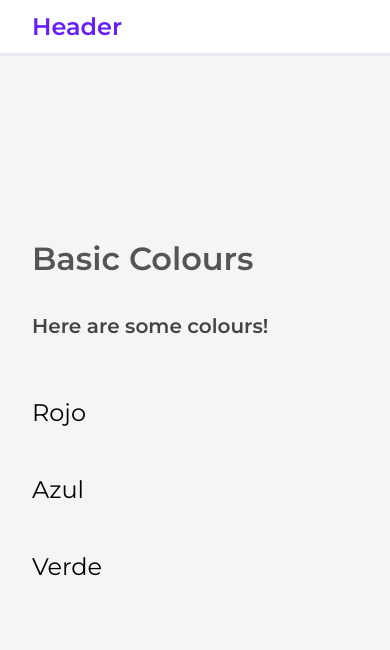
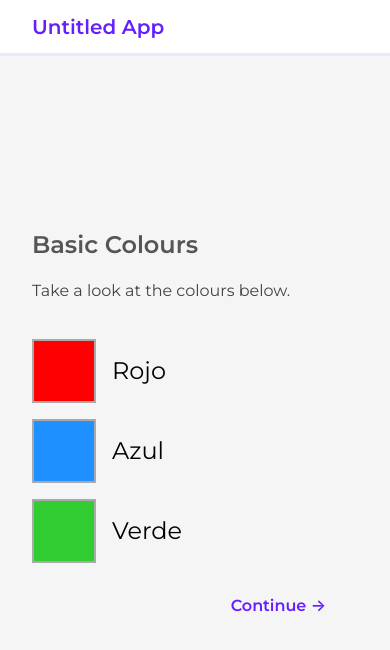
Before and after one commit to erinfm/language-app-react, a React (Create React App) app: page / in a window 390 px wide. Shown: the top 650 px of the page. Built offline with nearby package versions, Linux system fonts and the light colour scheme.

Commit message:
Round 1 layout displaying correctly on desktop and mobile

```diff
--- a/src/components/Header.js
+++ b/src/components/Header.js
@@ -22,12 +22,16 @@ function Header() {
     &:hover {
       color: #5c1cea;
     }
+
+    @media (max-width: 700px) {
+      font-size: 1.25rem;
+    }
   `;
 
   return (
     <>
       <NavBar>
-        <Title>Header</Title>
+        <Title>Untitled App</Title>
       </NavBar>
     </>
   );
--- a/src/components/Quiz.js
+++ b/src/components/Quiz.js
@@ -6,7 +6,7 @@ function Quiz() {
     display: flex;
     flex-direction: column;
     justify-content: center;
-    padding: 2rem 10rem;
+    padding: 2rem 12rem;
     background: #f5f5f5;
     height: calc(100vh - 3.5rem);
 
@@ -21,12 +21,22 @@ function Quiz() {
     font-weight: 600;
     color: #555;
     margin-bottom: 2rem;
+
+    @media (max-width: 700px) {
+      font-size: 1.5rem;
+      margin-bottom: 1rem;
+    }
   `;
 
   const Subtitle = styled(Title)`
     color: #444;
     font-size: 1.25rem;
     line-height: 2rem;
+    font-weight: 400;
+
+    @media (max-width: 700px) {
+      font-size: 1rem;
+    }
   `;
 
   const Button = styled.button`
@@ -43,11 +53,6 @@ function Quiz() {
     &:hover {
       background: #5c1cea;
     }
-
-    // // Margin keeps elements vertically centered on mobile devices
-    // @media (max-width: 700px) {
-    //   margin-bottom: 3.5rem;
-    // }
   `;
 
   const TopicList = styled.div`
@@ -82,21 +87,61 @@ function Quiz() {
     background: lightblue;
   `;
 
-  const VocabBlock = styled.div`
+  const VocabContainer = styled.div`
     display: flex;
-    font-size: 2rem;
+    width: 600px;
+    justify-content: space-between;
 
     @media (max-width: 700px) {
       flex-direction: column;
-      font-size: 1.5rem;
+      width: 100%;
+    }
+  `;
+
+  const VocabBlock = styled.div`
+    display: flex;
+    flex-direction: column;
+
+    @media (max-width: 700px) {
+      flex-direction: row;
+    }
+  `;
+
+  // const VocabImageBlock = styled(VocabBlock)``;
+
+  const VocabImage = styled.div`
+    height: 8rem;
+    width: 8rem;
+    border: 2px solid #aaa;
+    margin-top: 1rem;
+
+    @media (max-width: 700px) {
+      height: 4rem;
+      width: 4rem;
     }
   `;
 
   const Vocab = styled.p`
-    padding-right: 10rem;
+    font-size: 2rem;
+    align-self: center;
+    padding: 1rem;
 
     @media (max-width: 700px) {
-      padding: 1.5rem 0;
+      font-size: 1.5rem;
+      margin-top: 1rem;
+    }
+  `;
+
+  const ContBtn = styled.p`
+    color: #651fff;
+    font-size: 1.25rem;
+    font-weight: 600;
+    margin: 2rem 2rem 0 2rem;
+    text-align: right;
+    cursor: pointer;
+
+    @media (max-width: 700px) {
+      font-size: 1rem;
     }
   `;
 
@@ -133,12 +178,22 @@ function Quiz() {
       <>
         <QuizContainer>
           <Title>Basic Colours</Title>
-          <Subtitle>Here are some colours!</Subtitle>
-          <VocabBlock>
-            <Vocab>Rojo</Vocab>
-            <Vocab>Azul</Vocab>
-            <Vocab>Verde</Vocab>
-          </VocabBlock>
+          <Subtitle>Take a look at the colours below.</Subtitle>
+          <VocabContainer>
+            <VocabBlock>
+              <VocabImage style={{ backgroundColor: "Red" }} />
+              <Vocab>Rojo</Vocab>
+            </VocabBlock>
+            <VocabBlock>
+              <VocabImage style={{ backgroundColor: "DodgerBlue" }} />
+              <Vocab>Azul</Vocab>
+            </VocabBlock>
+            <VocabBlock>
+              <VocabImage style={{ backgroundColor: "LimeGreen" }} />
+              <Vocab>Verde</Vocab>
+            </VocabBlock>
+          </VocabContainer>
+          <ContBtn>Continue →</ContBtn>
           <MarginBlock />
         </QuizContainer>
       </>
```
